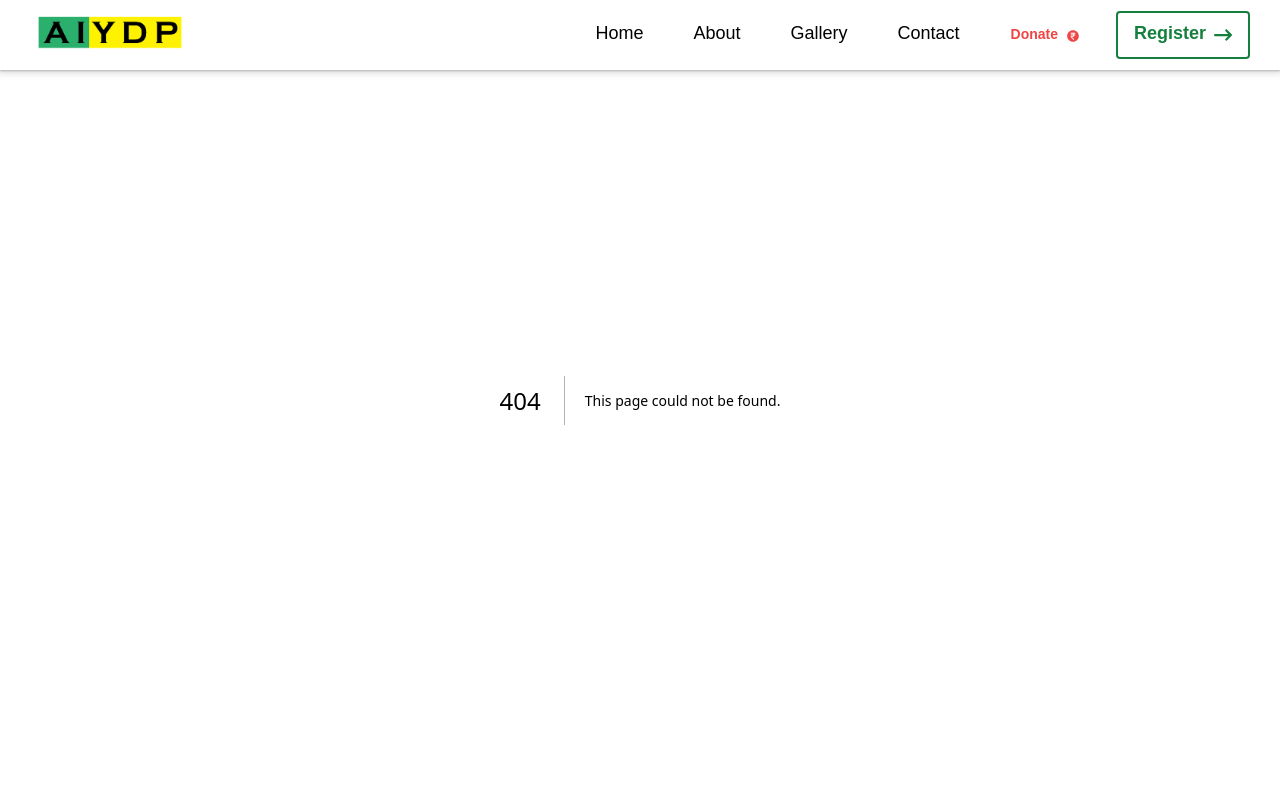
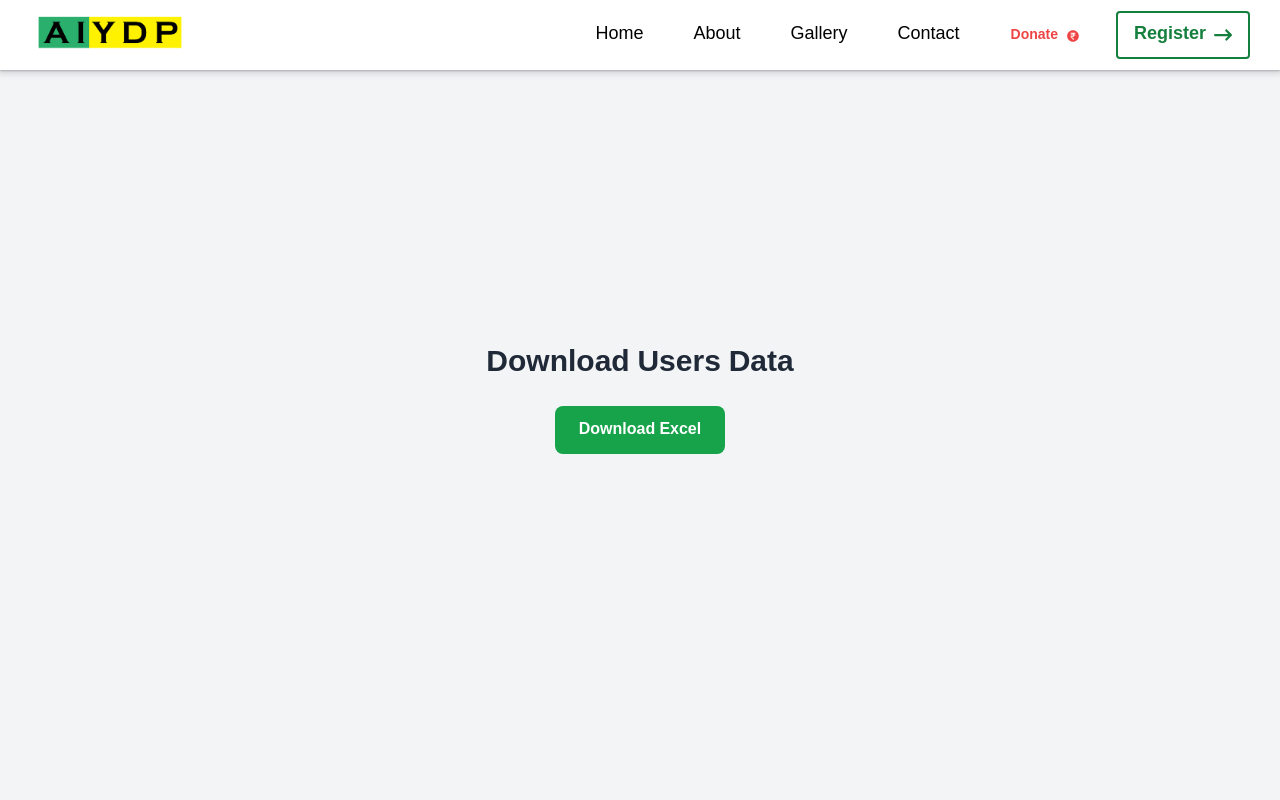
Before and after one commit to ydpweb/ydp-new-changes, a Next.js app: page /export-users in a window 1280 px wide. Before the commit this address had no page. Shown: the top 800 px of the page. Built offline with nearby package versions, Linux system fonts and the light colour scheme.

Commit message:
Create page.jsx

```diff
--- /dev/null
+++ b/app/export-users/page.jsx
@@ -0,0 +1,62 @@
+"use client";
+
+import { useState } from "react";
+
+export default function ExportUsersPage() {
+  const [loading, setLoading] = useState(false);
+
+  const downloadUsers = async () => {
+    try {
+      setLoading(true);
+
+      const response = await fetch("/api/export-users", {
+        method: "POST",
+        headers: { "Content-Type": "application/json" },
+        body: JSON.stringify({ password: "ydp2021!" }), // Ensure this matches the backend password
+      });
+
+      if (!response.ok) throw new Error("Failed to fetch file");
+
+      const data = await response.json(); // Get JSON response
+      const base64 = data.file; // Extract base64 file data
+
+      // Convert Base64 to Blob
+      const byteCharacters = atob(base64);
+      const byteNumbers = new Array(byteCharacters.length).map((_, i) => byteCharacters.charCodeAt(i));
+      const byteArray = new Uint8Array(byteNumbers);
+      const blob = new Blob([byteArray], { type: "application/vnd.openxmlformats-officedocument.spreadsheetml.sheet" });
+
+      // Create a download link
+      const url = window.URL.createObjectURL(blob);
+      const a = document.createElement("a");
+      a.href = url;
+      a.download = "users.xlsx";
+      document.body.appendChild(a);
+      a.click();
+      document.body.removeChild(a);
+      window.URL.revokeObjectURL(url);
+
+      console.log("✅ Excel file downloaded successfully");
+    } catch (error) {
+      console.error("Download error:", error);
+      alert("Failed to download users file!");
+    } finally {
+      setLoading(false);
+    }
+  };
+
+  return (
+    <div className="flex flex-col items-center justify-center min-h-screen bg-gray-100 p-6">
+      <h1 className="text-3xl font-bold text-gray-800 mb-6">Download Users Data</h1>
+      <button
+        onClick={downloadUsers}
+        disabled={loading}
+        className={`px-6 py-3 rounded-lg text-white font-semibold transition ${
+          loading ? "bg-gray-400" : "bg-green-600 hover:bg-green-700"
+        }`}
+      >
+        {loading ? "Downloading..." : "Download Excel"}
+      </button>
+    </div>
+  );
+}
```
